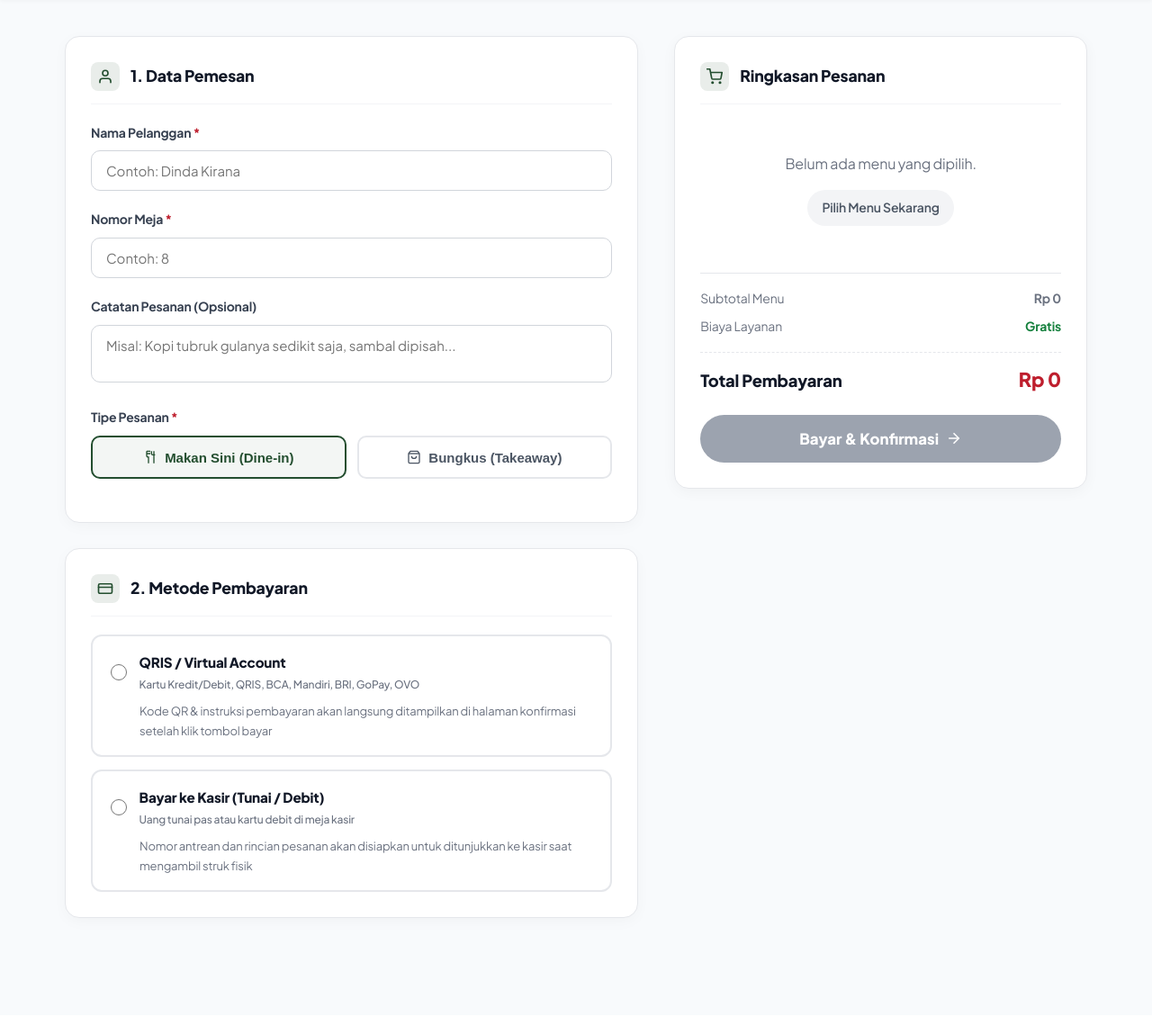
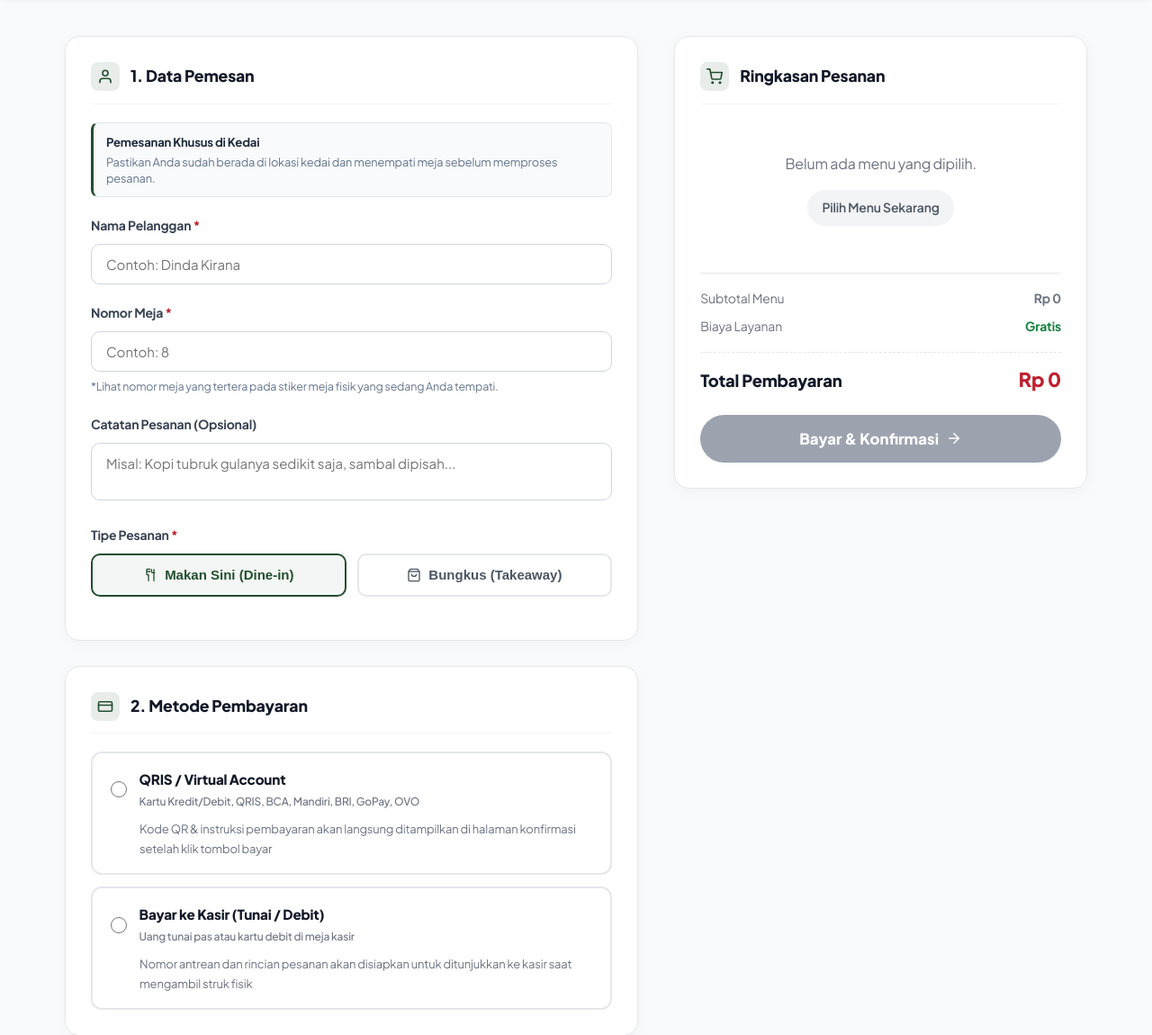
Before and after one commit to ammarfrzz/kedai-captigabuaya, a Laravel app: page /pembayaran in a window 1280 px wide. Shown: the part 72-1222 px from the top of the page at 90% size. Before the commit the page ends 1092 px from the top, so only its background shows below. Run offline with Laravel 12, Linux system fonts and the light colour scheme; data comes from the database, SQL or seed files in the repository; style sheets or scripts are compiled from the project's sources; some web fonts are replaced.

Commit message:
feat: tambah badge himbauan pemesanan pada keranjang dan halaman pengisian data pemesan

```diff
--- a/resources/views/partials/cart-drawer.blade.php
+++ b/resources/views/partials/cart-drawer.blade.php
@@ -69,6 +69,10 @@
             <span class="cart-drawer__summary-total-price" id="cartDrawerTotal">Rp 0</span>
         </div>
 
+        <p style="font-size: 0.76rem; color: #64748B; margin: 10px 0 12px; line-height: 1.35; text-align: center;">
+            Pesanan khusus santap di tempat (Dine-in) atau bungkus langsung di kedai.
+        </p>
+
         <a href="{{ route('pembayaran') }}" class="cart-drawer__checkout-btn" id="cartDrawerCheckoutBtn">
             <span>Lanjut ke Pembayaran</span>
             <svg width="18" height="18" viewBox="0 0 24 24" fill="none" stroke="currentColor" stroke-width="2.5" stroke-linecap="round" stroke-linejoin="round">
--- a/resources/views/payment/index.blade.php
+++ b/resources/views/payment/index.blade.php
@@ -63,6 +63,16 @@
                         <h2 class="payment-card__title">1. Data Pemesan</h2>
                     </div>
 
+                    {{-- Informasi Pemesanan Di Tempat --}}
+                    <div style="background: #F8FAFC; border: 1px solid #E2E8F0; border-left: 3px solid #234E2F; border-radius: 8px; padding: 10px 14px; margin-bottom: 1.25rem;">
+                        <span style="display: block; font-size: 0.82rem; font-weight: 700; color: #1E293B; margin-bottom: 2px;">
+                            Pemesanan Khusus di Kedai
+                        </span>
+                        <p style="margin: 0; font-size: 0.8rem; color: #64748B; line-height: 1.45;">
+                            Pastikan Anda sudah berada di lokasi kedai dan menempati meja sebelum memproses pesanan.
+                        </p>
+                    </div>
+
                     <div class="payment-form-group">
                         <label for="custName" class="payment-label">Nama Pelanggan <span style="color: #BE1E2D;">*</span></label>
                         <input
@@ -88,6 +98,9 @@
                             oninput="this.value = this.value.replace(/[^0-9]/g, ''); if(this.value.length > 0 && parseInt(this.value, 10) === 0) { this.value = ''; } if(parseInt(this.value, 10) > 50) { this.value = '50'; } if(this.value.length > 2) { this.value = this.value.slice(0, 2); }"
                             required
                         >
+                        <small style="display: block; margin-top: 6px; font-size: 0.78rem; color: #64748B;">
+                            *Lihat nomor meja yang tertera pada stiker meja fisik yang sedang Anda tempati.
+                        </small>
                     </div>
 
                     <div class="payment-form-group">
```
